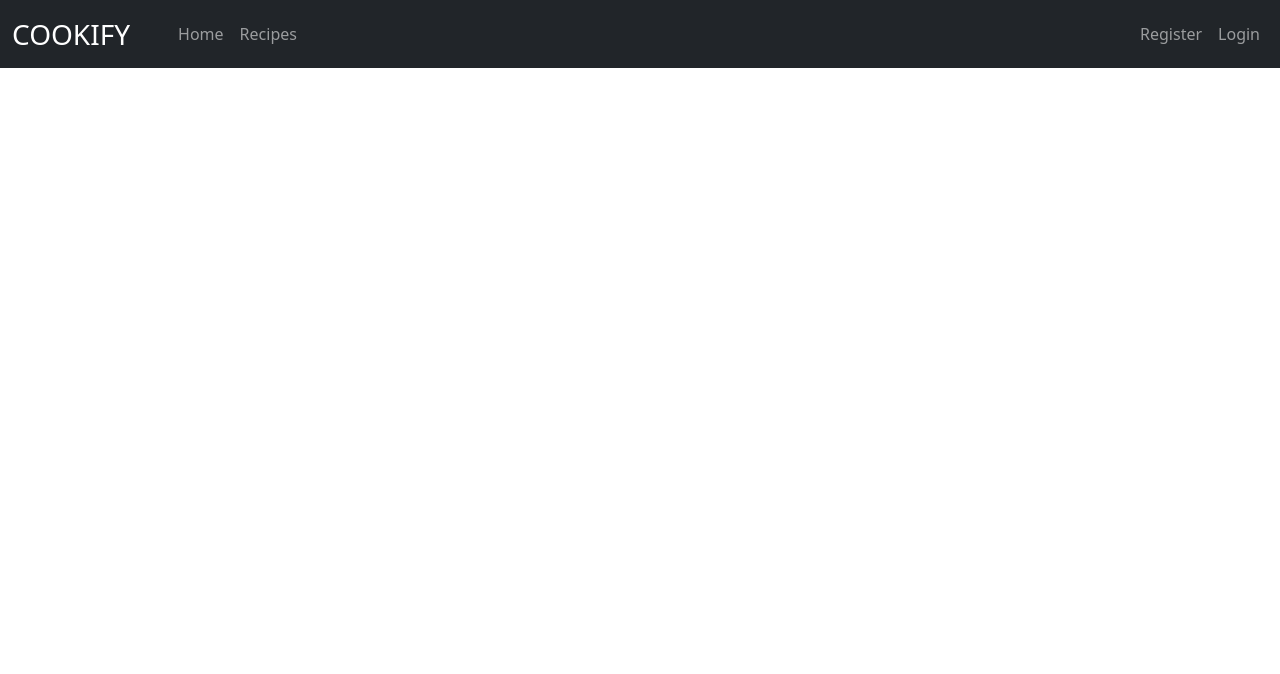
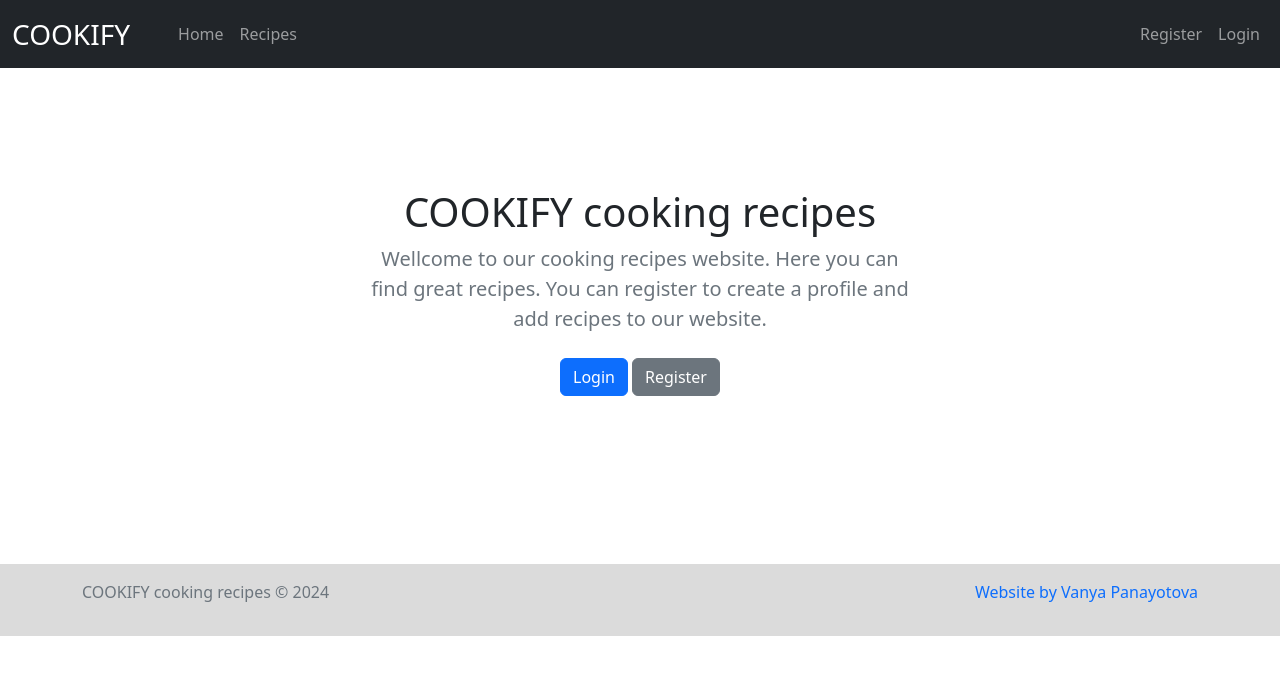
Before and after one commit to vanyapanayotova/React-Project-March-2025, a React (Vite) app in the folder client/cookify/: page / in a window 1280 px wide. Shown: the top 674 px of the page. Built offline with nearby package versions, Linux system fonts and the light colour scheme.

Commit message:
add home page and footer

```diff
--- a/client/cookify/src/App.jsx
+++ b/client/cookify/src/App.jsx
@@ -1,6 +1,9 @@
 import './App.css'
 import Header from './components/header/Header'
+import Footer from './components/footer/Footer'
 import UserProvider from './providers/UserProvider'
+import { Routes, Route } from 'react-router'
+import Banner from './components/banner/Banner'
 
 
 function App() {
@@ -9,6 +12,28 @@ function App() {
     <>
       <UserProvider>
         <Header />
+
+        <Routes>
+          <Route index element={<Banner />} />
+          {/* <Route path="/games" element={<GameCatalog />} />
+                        <Route path="/games/:gameId/details" element={<GameDetails />} />
+                        <Route element={<AuthGuard />}>
+                            <Route path="/games/create" element={<GameCreate />} />
+                            <Route path="/games/:gameId/edit" element={<GameEdit />} />
+                            <Route path="/logout" element={<Logout />} />
+                        </Route>
+                        <Route element={<GuestGuard />}>
+                            <Route path="/login" element={<Login />} />
+                            <Route path="/register" element={<Register />} />
+                        </Route>
+                        <Route path="/admin" element={(
+                            <Suspense fallback={<p>Loading...</p>}>
+                                <Admin />
+                            </Suspense>
+                        )} /> */}
+        </Routes>
+
+        <Footer />
       </UserProvider>
 
 
--- /dev/null
+++ b/client/cookify/src/components/banner/Banner.jsx
@@ -0,0 +1,33 @@
+import { Link } from "react-router";
+import useAuth from "../../hooks/useAuth";
+
+export default function Banner() {
+        const { isAuthenticated } = useAuth();
+    return (
+        <>
+            <main>
+
+                <section className="py-5 text-center container">
+                    <div className="row py-lg-5">
+                        <div className="col-lg-6 col-md-8 mx-auto">
+                            <h1 className="fw-light">COOKIFY cooking recipes</h1>
+                            <p className="lead text-muted">Wellcome to our cooking recipes website. Here you can find great recipes. You can register to create a profile and add recipes to our website.</p>
+                            <p>
+
+                                {isAuthenticated
+                                    ? (
+                                        <Link to="/add-recipe" className="btn btn-primary my-2">Add recipe</Link>
+                                    )
+                                    : (
+                                <><Link to="/login" className="btn btn-primary my-2 me-1">Login</Link>
+                                <Link to="/register" className="btn btn-secondary my-2">Register</Link></>
+                                    )
+                                }
+                            </p>
+                        </div>
+                    </div>
+                </section>
+            </main>
+        </>
+    );
+}
--- /dev/null
+++ b/client/cookify/src/components/footer/Footer.jsx
@@ -0,0 +1,21 @@
+import { Link } from "react-router";
+import "./style.css";
+
+export default function Footer() {
+   return (
+       <>
+       <footer className="text-muted py-3 mt-5">
+    <div className="container">
+      <div className="row row-cols-1 row-cols-sm-2">
+        <div className="col">
+          <p className="mb-1">COOKIFY cooking recipes © 2024</p>
+        </div>
+        <div className="col text-sm-end">
+          <p><Link to="https://github.com/vanyapanayotova" target="_blank" className="text-decoration-none">Website by Vanya Panayotova</Link></p>
+        </div>
+      </div>
+    </div>
+  </footer>
+       </>
+   );
+}
--- /dev/null
+++ b/client/cookify/src/components/footer/style.css
@@ -0,0 +1,3 @@
+footer {
+    background-color: rgb(219, 219, 219);
+}
```
